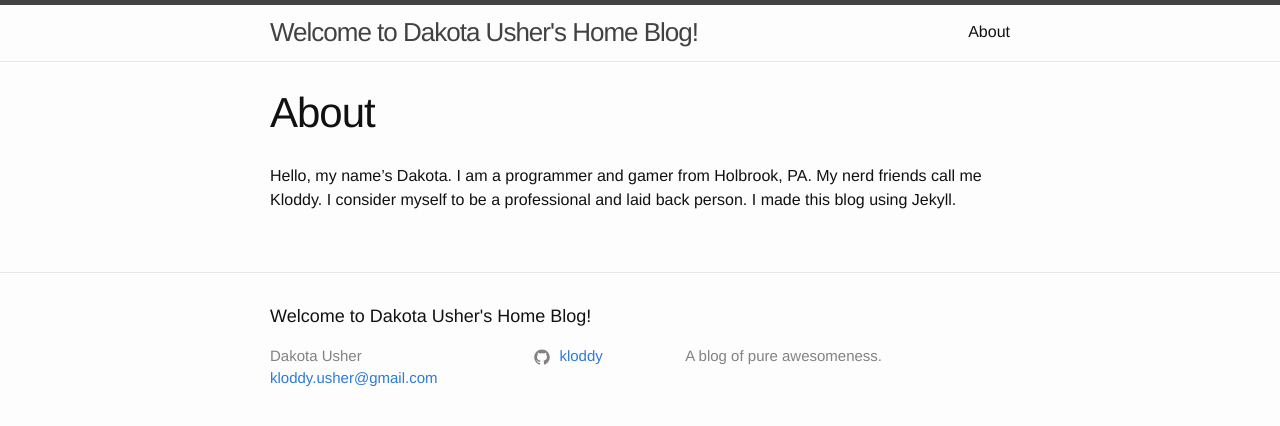
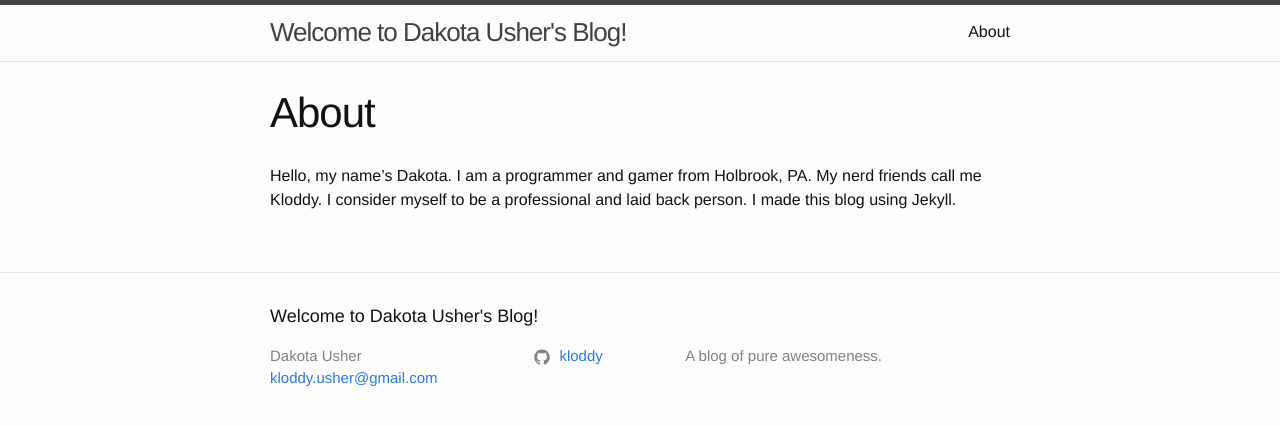
Before and after one commit to kloddy/kloddy.github.io, a Jekyll site: the page built from about.md, in a window 1280 px wide. Shown: the top 426 px of the page. Built offline with Jekyll 4.4.1, drawn with Linux system fonts in a browser that asks for light colours.

Commit message:
Add files via upload
update config... home link title

```diff
--- a/_config.yml
+++ b/_config.yml
@@ -1,4 +1,4 @@
-title: Welcome to Dakota Usher's Home Blog!
+title: Welcome to Dakota Usher's Blog!
 author: Dakota Usher
 email: kloddy.usher@gmail.com
 description: A blog of pure awesomeness.
```
